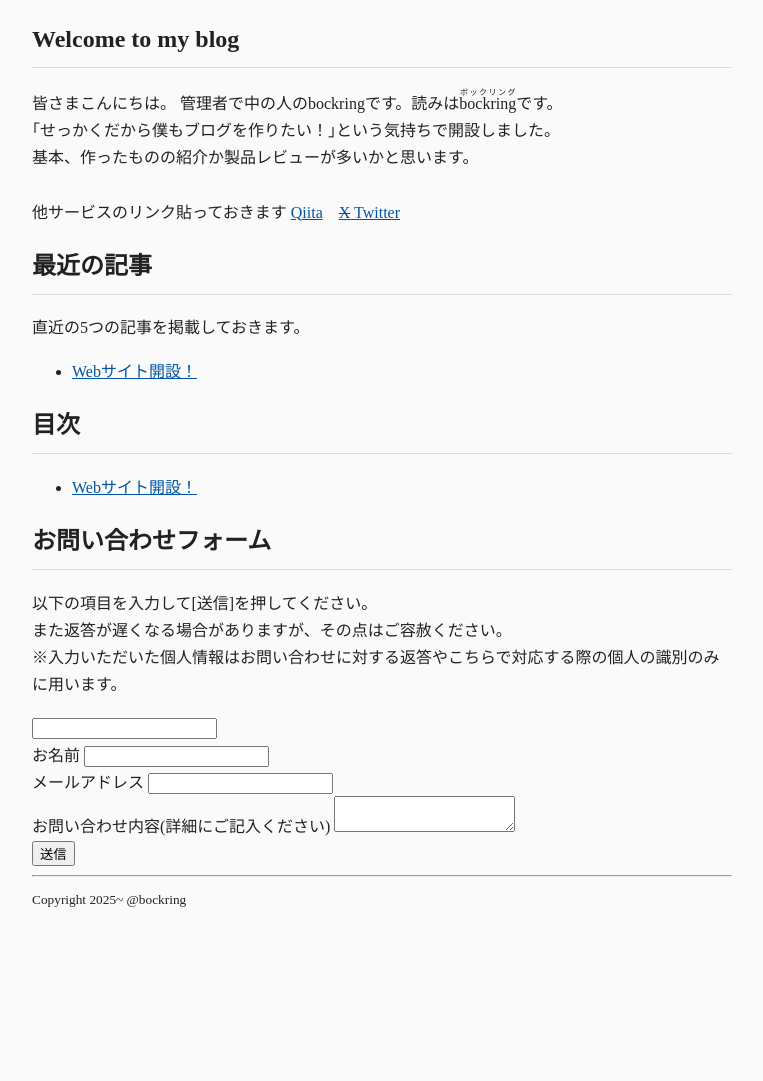
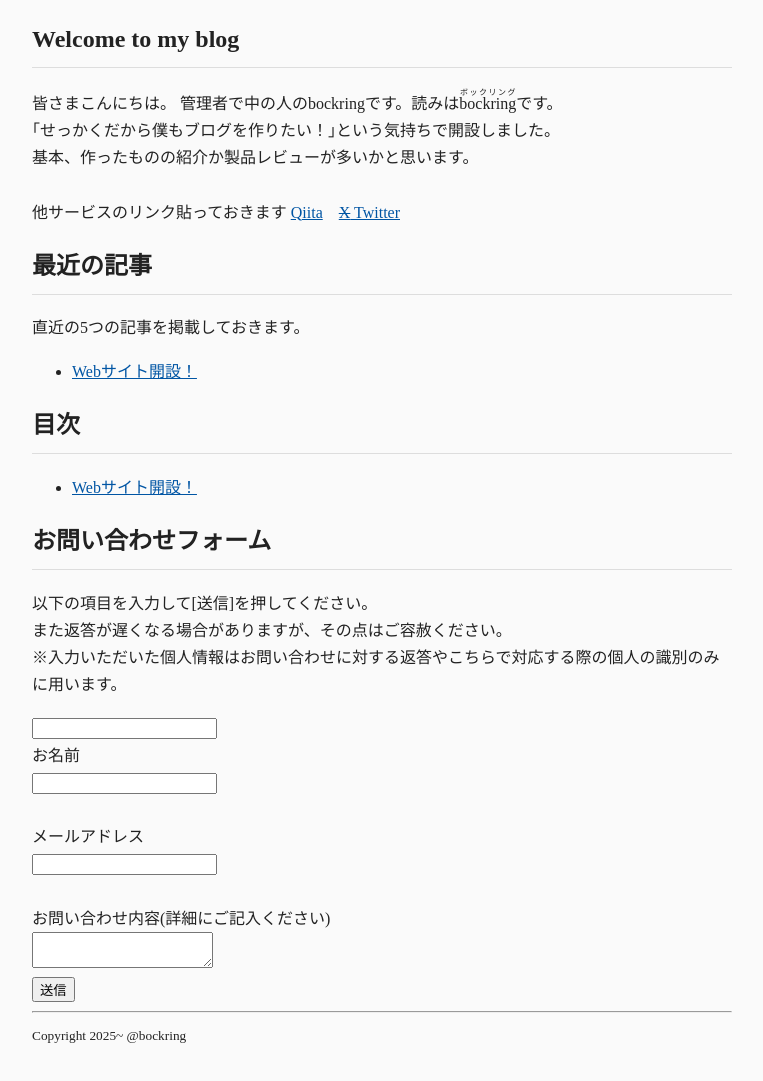
Before and after one commit to hobbuy-blog/hobbuying, a plain HTML site: page index.html in a window 1280 px wide. Shown: the part 137-1218 px from the top of the page, without its empty margins (258-1021 px from the left). Before the commit the page ends 1098 px from the top, so only its background shows below. Drawn offline with Linux system fonts and the light colour scheme.

Commit message:
Arrange Form

```diff
--- a/index.html
+++ b/index.html
@@ -52,9 +52,9 @@
   ※入力いただいた個人情報はお問い合わせに対する返答やこちらで対応する際の個人の識別のみに用います。</p>      <input type="text" name="name" required>
 
   <form action="sendmail.php" method="POST">
-    <label>お名前 <input type="text" name="name" required></label><br>
-    <label>メールアドレス <input type="email" name="email" required></label><br>
-    <label>お問い合わせ内容(詳細にご記入ください) <textarea name="message" required></textarea></label><br>
+    <label>お名前<br><input type="text" name="name" required></label><br><br>
+    <label>メールアドレス<br><input type="email" name="email" required></label><br><br>
+    <label>お問い合わせ内容(詳細にご記入ください)<br><textarea name="message" required></textarea></label><br>
     <button type="submit">送信</button>
   </form>
 
```
